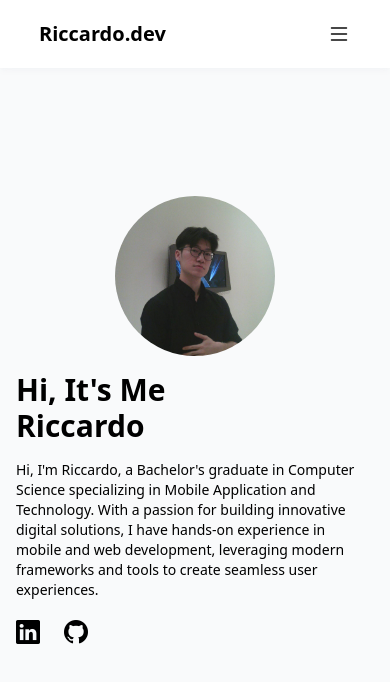
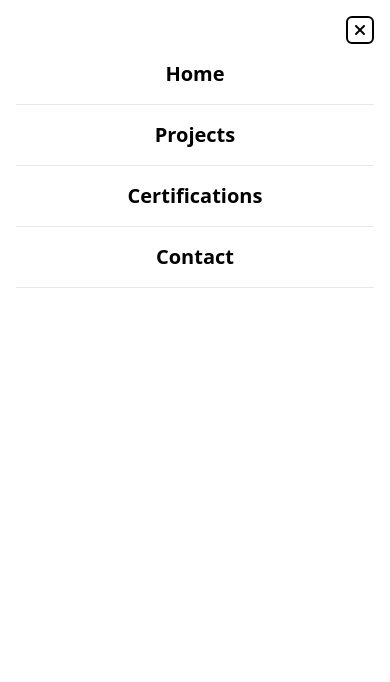
Before and after one commit to Shirloin/portofolio, a React (Vite) app: page / in a window 390 px wide. Both pictures are taken after a click on the button 339 px from the left and 34 px from the top of the page. Shown: the top 682 px of the page. Built offline with nearby package versions, Linux system fonts and the light colour scheme.

Commit message:
feat: animation on menu sheet

```diff
--- a/src/components/MenuSheet.tsx
+++ b/src/components/MenuSheet.tsx
@@ -11,9 +11,8 @@ export default function MenuSheet() {
       >
         <i className="bi bi-list"></i>
       </button>
-      {isOpen && (
       <div
-          className={`absolute inset-0 h-screen overflow-hidden bg-white p-4 font-bold transition-all duration-300 ${isOpen ? "translate-x-full" : "translate-x-0"}`}
+        className={`animate__animated absolute inset-0 h-screen overflow-hidden bg-white p-4 font-bold transition-all duration-300 ${isOpen ? "animate__fadeInRight" : "animate__fadeOutRight opacity-0"}`}
       >
         <div className="flex h-full flex-col">
           <button
@@ -56,7 +55,6 @@ export default function MenuSheet() {
           <hr />
         </div>
       </div>
-      )}
     </>
   );
 }
```
Lines whose indentation alone changed are shown as unchanged.
